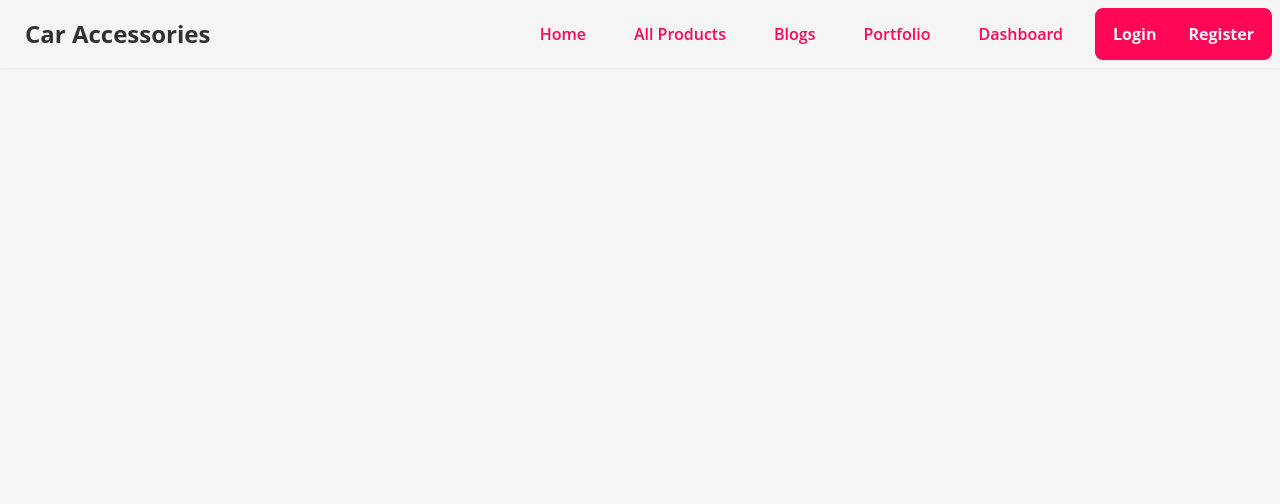
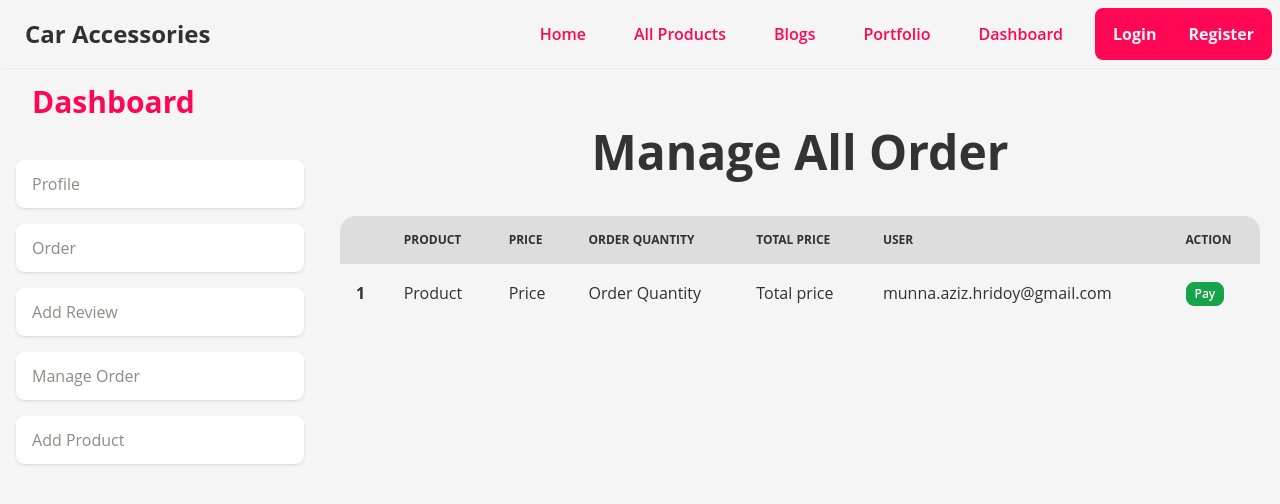
Before and after one commit to munna-aziz-hridoy/car-accesories-client, a React (Create React App) app: page /dashboard/manageOrder in a window 1280 px wide. Shown: the top 504 px of the page. Built offline with nearby package versions, Linux system fonts and the light colour scheme; no server answers.

Commit message:
create admin manage order page

```diff
--- a/src/App.js
+++ b/src/App.js
@@ -4,6 +4,7 @@ import Header from "./Components/Header/Header";
 import AllProducts from "./Pages/AllProducts/AllProducts";
 import AddReview from "./Pages/DashBoard/AddReview/AddReview";
 import DashBoard from "./Pages/DashBoard/DashBoard";
+import ManageOrder from "./Pages/DashBoard/ManageOrder/ManageOrder";
 import Order from "./Pages/DashBoard/Order/Order";
 import Profile from "./Pages/DashBoard/Profile/Profile";
 import Home from "./Pages/Home/Home";
@@ -17,9 +18,11 @@ const App = () => {
         <Route path="/" element={<Home />} />
         <Route path="/allProducts" element={<AllProducts />} />
         <Route path="/dashboard" element={<DashBoard />}>
-          <Route index element={<Order />} />
+          <Route index element={<Profile />} />
           <Route path="addreview" element={<AddReview />} />
-          <Route path="profile" element={<Profile />} />
+          <Route path="order" element={<Order />} />
+          <Route path="manageOrder" element={<ManageOrder />} />
+          <Route path="addproduct" element={<Order />} />
         </Route>
         <Route path="/purchaseItem" element={<PurchaseProduct />} />
       </Routes>
--- a/src/Pages/DashBoard/DashBoard.jsx
+++ b/src/Pages/DashBoard/DashBoard.jsx
@@ -37,10 +37,14 @@ const DashBoard = () => {
               Dashboard
             </h2>
             <ul className="menu p-4 overflow-y-auto text-base-content">
-              <li className="font-medium text-accent shadow rounded-lg my-2">
-                <Link to="/dashboard">Order</Link>
+              <li className="bg-white capitalize font-medium text-accent shadow rounded-lg my-2">
+                <Link to="/dashboard">Profile</Link>
               </li>
-              <li className="font-medium text-accent shadow rounded-lg my-2">
+
+              <li className="bg-white capitalize font-medium text-accent shadow rounded-lg my-2">
+                <Link to="/dashboard/order">Order</Link>
+              </li>
+              <li className="bg-white capitalize font-medium text-accent shadow rounded-lg my-2">
                 <Link
                   to="/dashboard/addreview
                 "
@@ -48,8 +52,11 @@ const DashBoard = () => {
                   Add Review
                 </Link>
               </li>
-              <li className="font-medium text-accent shadow rounded-lg my-2">
-                <Link to="/dashboard/profile">Profile</Link>
+              <li className="bg-white capitalize font-medium text-accent shadow rounded-lg my-2">
+                <Link to="/dashboard/manageOrder">manage order</Link>
+              </li>
+              <li className="bg-white capitalize font-medium text-accent shadow rounded-lg my-2">
+                <Link to="/dashboard/addproduct">add product</Link>
               </li>
             </ul>
           </div>
--- /dev/null
+++ b/src/Pages/DashBoard/ManageOrder/ManageOrder.jsx
@@ -0,0 +1,46 @@
+import React from "react";
+
+const ManageOrder = () => {
+  return (
+    <>
+      <h2 className="text-3xl md:text-5xl font-bold text-neutral text-center my-10 capitalize">
+        Manage all order
+      </h2>
+      <div className="overflow-x-auto">
+        <table className="table w-full">
+          <thead>
+            <tr>
+              <th></th>
+              <th>Product</th>
+              <th>Price</th>
+              <th>Order Quantity</th>
+              <th>Total Price</th>
+              <th>User</th>
+              <th>Action</th>
+            </tr>
+          </thead>
+
+          <tbody>
+            <tr className="hover">
+              <th> 1</th>
+              <td>Product</td>
+              <td>Price</td>
+              <td>Order Quantity</td>
+              <td>Total price</td>
+              <td>munna.aziz.hridoy@gmail.com</td>
+              <td>
+                <div>
+                  <button className="btn btn-xs border-green-600 font-semibold px-2 bg-green-600 text-white capitalize rounded-lg">
+                    Pay
+                  </button>
+                </div>
+              </td>
+            </tr>
+          </tbody>
+        </table>
+      </div>
+    </>
+  );
+};
+
+export default ManageOrder;
```
